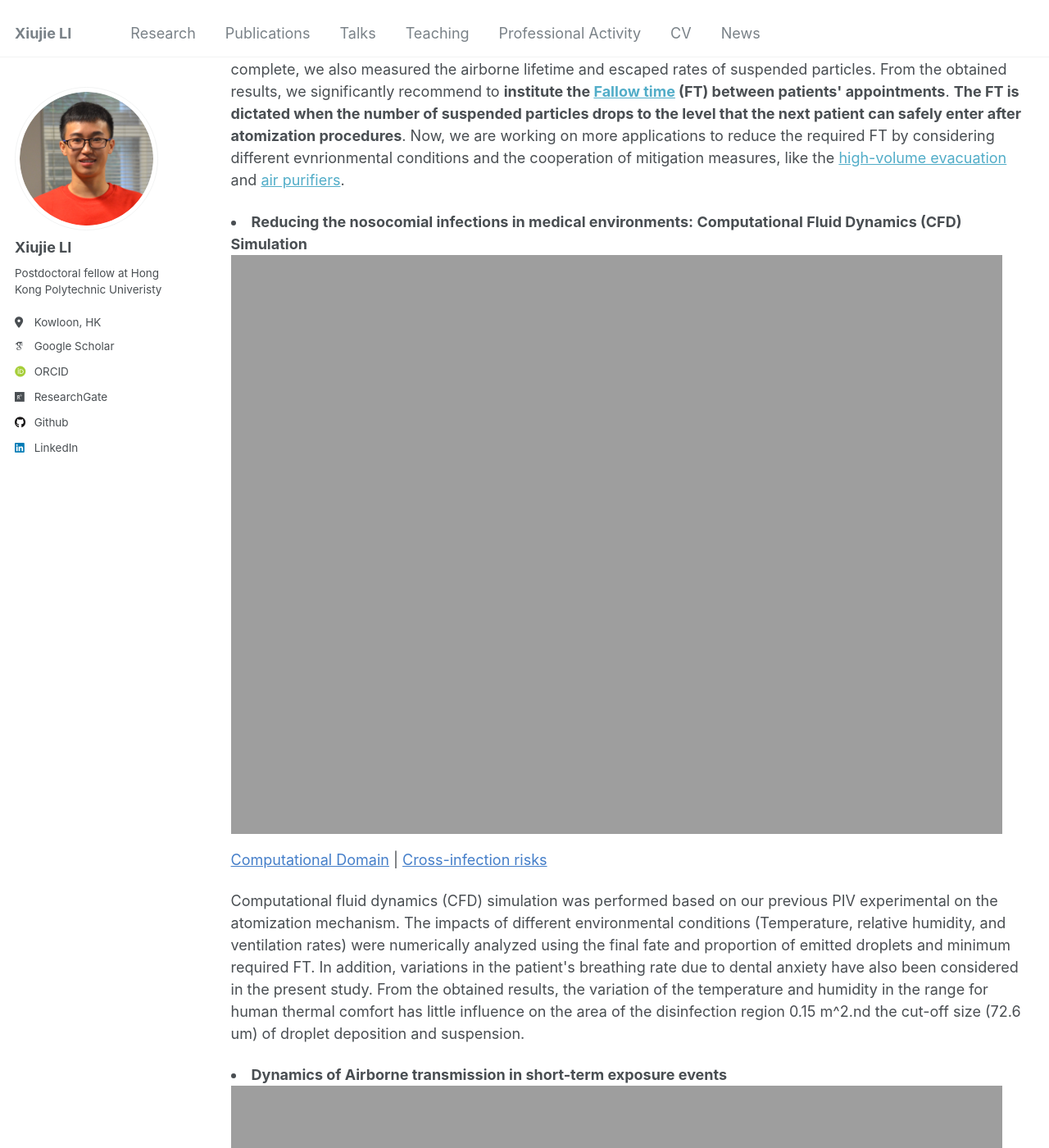
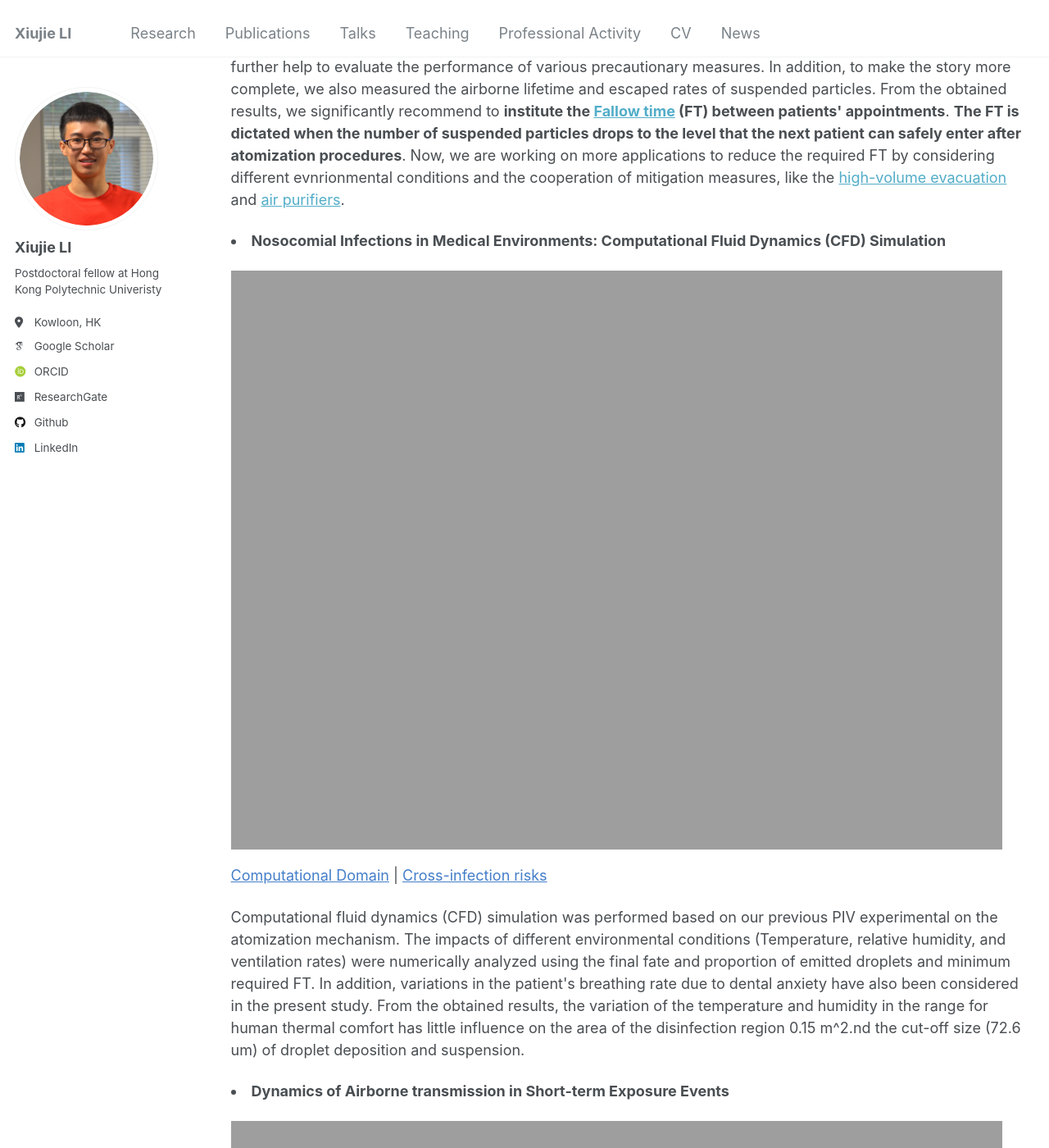
Before and after one commit to XiujieLI/XiujieLI.github.io, a Jekyll site: the page built from _pages/portfolio.html, in a window 1280 px wide and 1400 px high, scrolled down 1127 px. Shown: the whole window at 82% size. Built offline with Jekyll 4.4.1, drawn with Linux system fonts in a browser that asks for light colours; some web fonts are replaced; some of the changed text lies outside the part shown.

Commit message:
Update portfolio.html

```diff
--- a/_pages/portfolio.html
+++ b/_pages/portfolio.html
@@ -10,7 +10,8 @@ My current study is dedicated to <strong> dynamics of airborne transmission in s
 
         <strong><li> Atomization Mechanism of Medical Procedures: Particle Image Velocimetry (PIV) Measurement </li></strong>
         </h4>
-        <img style="width:96%;" src="https://xiujieli.github.io/Xiujie_LI.github.io/images/research1.png">
+<p></p>
+<img style="width:96%;" src="https://xiujieli.github.io/Xiujie_LI.github.io/images/research1.png">
         <p class="w3-justify">
         <a style="color: #447ec9" href="https://aip.scitation.org/doi/full/10.1063/5.0048848">Experiment chamber</a> | <a style="color: #447ec9" href="https://aip.scitation.org/doi/figure/10.1063/5.0048848#v1">Overlaying image sequence</a>
         </p>
@@ -18,9 +19,10 @@ My current study is dedicated to <strong> dynamics of airborne transmission in s
         The initial idea came up during the COVID-19 pandemic when dental patients were in fear and uncertainty regarding the spread of coronavirus disease. By investigating the atomization and transmission mechanisms of dental-contaminated droplets in medical procedures, we can obtain the initial source emission characteristics, and further help to evaluate the performance of various precautionary measures. In addition, to make the story more complete, we also measured the airborne lifetime and escaped rates of suspended particles. From the obtained results, we significantly recommend to <strong>institute the <a href="https://www.sciencedirect.com/science/article/pii/S2210670721004169">Fallow time</a> (FT) between patients' appointments</strong>. <strong>The FT is dictated when the number of suspended particles drops to the level that the next patient can safely enter after atomization procedures</strong>. Now, we are working on more applications to reduce the required FT by considering different evnrionmental conditions and the cooperation of mitigation measures, like the <a href="https://www.sciencedirect.com/science/article/pii/S0360132321006260">high-volume evacuation</a> and <a href="https://www.researchgate.net/publication/362839719_The_airborne_lifetime_and_spatial-temporal_distribution_of_emitted_droplets_in_dental_procedures">air purifiers</a>.
         </p>
 
- <strong><li> Reducing the nosocomial infections in medical environments: Computational Fluid Dynamics (CFD) Simulation</li></strong>
+ <strong><li> Nosocomial Infections in Medical Environments: Computational Fluid Dynamics (CFD) Simulation</li></strong>
         </h4>
-        <img style="width:96%;" src="https://xiujieli.github.io/Xiujie_LI.github.io/images/research2.png">
+<p></p>
+<img style="width:96%;" src="https://xiujieli.github.io/Xiujie_LI.github.io/images/research2.png">
         <p class="w3-justify">
         <a style="color: #447ec9" href="https://doi.org/10.1016/j.jhazmat.2024.135338">Computational Domain</a> | <a style="color: #447ec9" href="https://doi.org/10.1016/j.jobe.2023.106961">Cross-infection risks</a>
         </p>
@@ -29,8 +31,9 @@ My current study is dedicated to <strong> dynamics of airborne transmission in s
         </p>
 
 
-   <strong><li> Dynamics of Airborne transmission in short-term exposure events </li></strong>
-        <img style="width:96%;" src="https://xiujieli.github.io/Xiujie_LI.github.io/images/research3.png">
+   <strong><li> Dynamics of Airborne transmission in Short-term Exposure Events </li></strong>
+<p></p>
+<img style="width:96%;" src="https://xiujieli.github.io/Xiujie_LI.github.io/images/research3.png">
         <p class="w3-justify">
         <a style="color: #447ec9" href="https://www.sciencedirect.com/science/article/abs/pii/S0360132322007181">Simulation Scenerio</a> | <a style="color: #447ec9" href="https://link.springer.com/article/10.1007/s12273-022-0917-9">Airflow interaction</a>
         </p>
@@ -38,8 +41,8 @@ My current study is dedicated to <strong> dynamics of airborne transmission in s
         Numerous short-term exposure events in public spaces were reported during the COVID-19 pandemic, and <strong>the cross-transmission of the Delta variant of SARS-CoV-2 is reported to occur even in 15 seconds</strong>. In the project, we aim to investigate the dynamics of airborne transmission in short-term events when a steady state is not reached before the end of the events. The <a href="https://link.springer.com/article/10.1007/s12273-022-0917-9"> Field Measurement on Thermal Manikin and Large-eddy simulation (LES)</a> are employed in the present study. The results are quite encouraging, <strong> exposure index in short-term events constantly varies over time, especially within the first 1/ACH (air changes per hour) hour of exposure between occupants nearby.</strong> Direct airborne transmission is observed with significant randomness, discreteness, localization, and high-risk characteristics. After decoupling analysis of two airborne transmission routes, direct airborne transmission is <strong>the predominated route in short-term events</strong>. General dilution ventilation has a relatively limited efficiency in mitigating the risk of direct airborne transmission, but determines largely the <strong>occurrence time of the indirect one</strong>.
         </p>
 
-   <strong><li>Efficient Daylight System for Building</li></strong>
-
+   <strong><li>Efficient Daylight System for Retrofitting Buildings</li></strong>
+    <p></p>
         <img style="width:96%;" src="https://xiujieli.github.io/Xiujie_LI.github.io/images/daylight.png">
         <p class="w3-justify">
         <a style="color: #447ec9" href="https://www.sciencedirect.com/science/article/pii/S0960148119302514">Solar Concentration System</a> | <a style="color: #447ec9" href="https://www.sciencedirect.com/science/article/pii/S0960148119302514">Dual axis tracking system</a>
```
